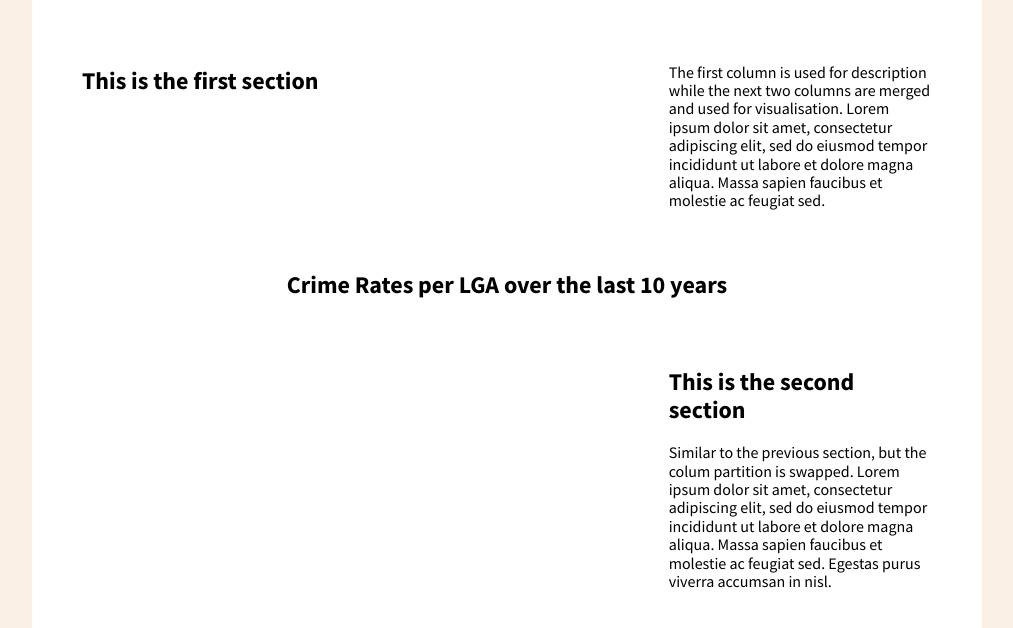
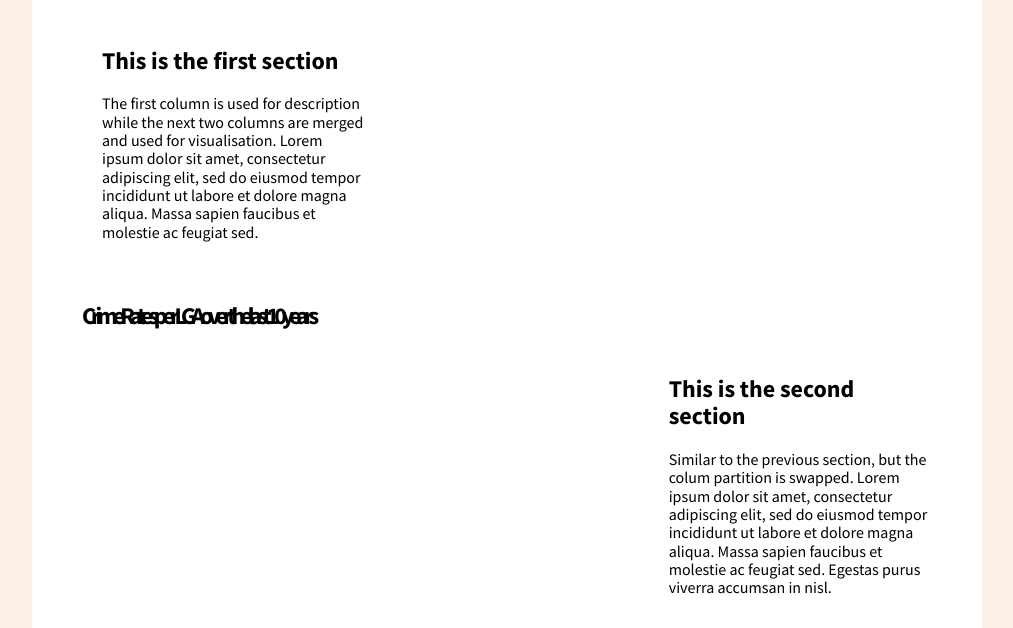
Before and after one commit to bsherriew/FIT3179_datavis2, a plain HTML site: page index.html in a window 1280 px wide. Shown: the part 131-759 px from the top of the page, without its empty margins (133-1146 px from the left). Drawn offline with nearby package versions, Linux system fonts and the light colour scheme; a script that the page names is missing.

Commit message:
Update index.html

```diff
--- a/index.html
+++ b/index.html
@@ -70,24 +70,22 @@
 
     <!-- pure grid group -->
     <div class="pure-g">
-        <div class="pure-u-2-3">
-          <h2>This is the first section</h2>
-          <div id="vis1" class="vis-container"></div>
-        </div>
         <div class="pure-u-1-3">
           <div class="description description-right">
+            <h2>This is the first section</h2>
             <p>The first column is used for description while the next two columns are merged and used for visualisation. Lorem ipsum dolor sit amet, consectetur adipiscing elit, sed do eiusmod tempor incididunt ut labore et dolore magna aliqua. Massa sapien faucibus et molestie ac feugiat sed. </p>
           </div>
+        </div>
+        <div class="pure-u-2-3">
+          <div id="vis1" class="vis-container"></div>
         </div>
     </div>
     <!-- end pure grid group -->
 
    <!-- pure grid group -->
     <div class="pure-g">
-      <div class="pure-u-1-1">
         <h2>Crime Rates per LGA over the last 10 years</h2>
         <div id="vis2" class="vis-container"></div>
-      </div>
     </div>
   <!-- end pure grid group -->
 
```
